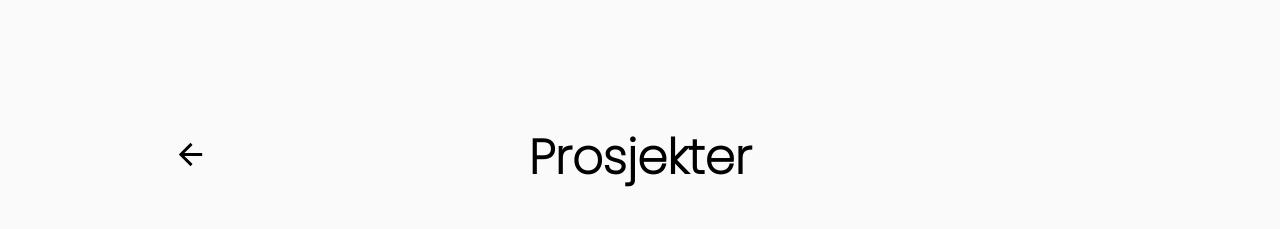
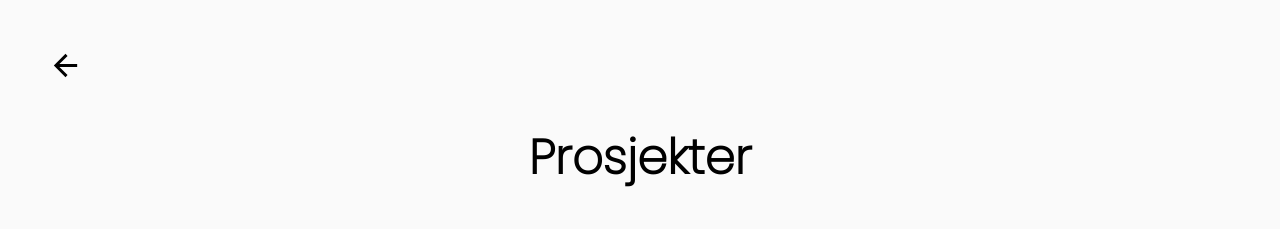
Before and after one commit to kyrrelm/nettside-farmor, a React (Create React App) app: page /album in a window 1280 px wide. Shown: the top 229 px of the page. Built offline with nearby package versions, Linux system fonts and the light colour scheme; what react-swipeable-views-utils would draw is missing.

Commit message:
Tilbakepil og navigasjon

```diff
--- a/src/album/Album.tsx
+++ b/src/album/Album.tsx
@@ -137,12 +137,23 @@ export default function Album() {
             }}
         >
             <div
+                onClick={() => history.push("/")}
+                style={{
+                    cursor: "pointer",
+                    position: "absolute",
+                    left: "3rem",
+                    top: "3rem"
+                }}
+            >
+                <ArrowBackIcon fontSize={"large"} />
+            </div>
+            <div
                 style={{
                     display: "flex",
                     flexDirection: "column",
                     maxWidth: 935,
-                    marginLeft: 20,
-                    marginRight: 20,
+                    marginLeft: "3rem",
+                    marginRight: "3rem",
                 }}
             >
                 <div
@@ -155,16 +166,6 @@ export default function Album() {
                         paddingTop: isMobile ? 30 : 90,
                     }}
                 >
-                    <div
-                        onClick={history.goBack}
-                        style={{
-                            cursor: "pointer",
-                            position: "absolute",
-                            left: 0,
-                        }}
-                    >
-                        <ArrowBackIcon fontSize={"large"} />
-                    </div>
                     <h1 style={{ justifySelf: "center", fontSize: "3rem" }}>Prosjekter</h1>
                 </div>
                 <Project
```
